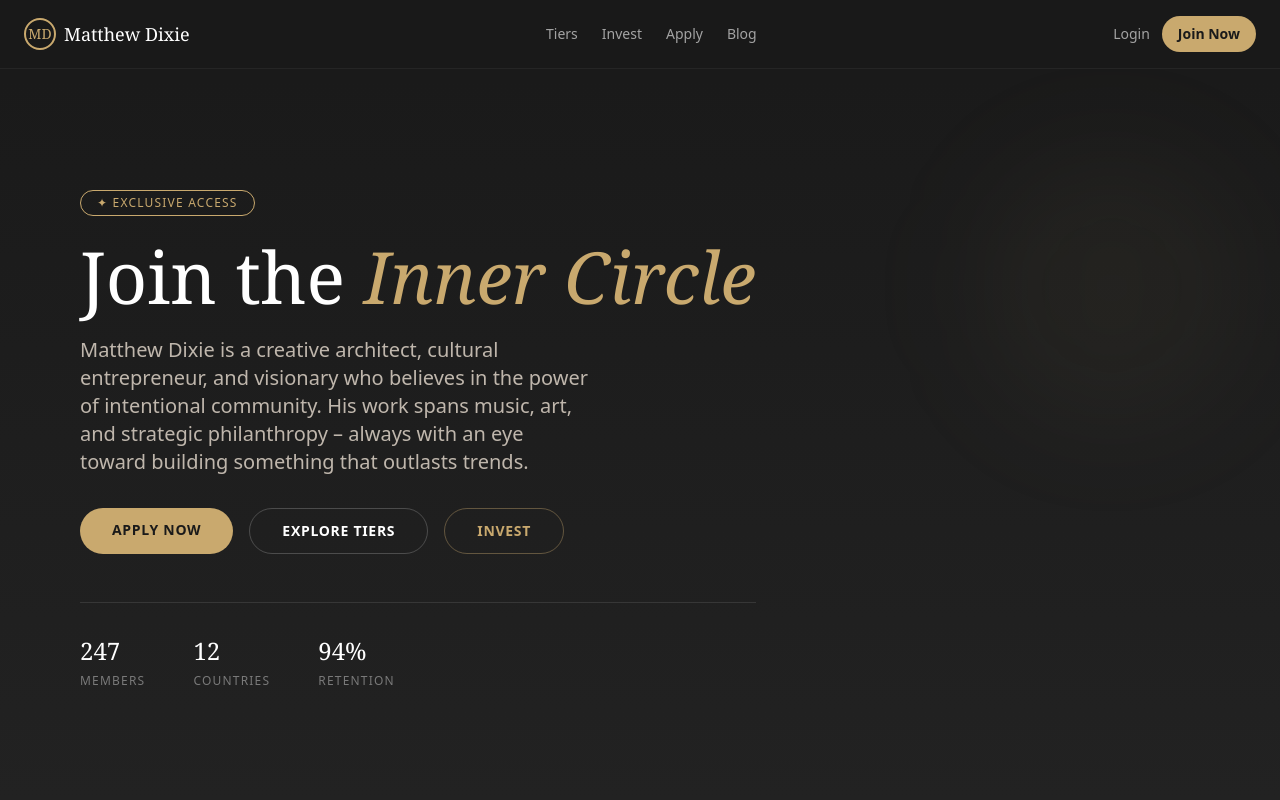
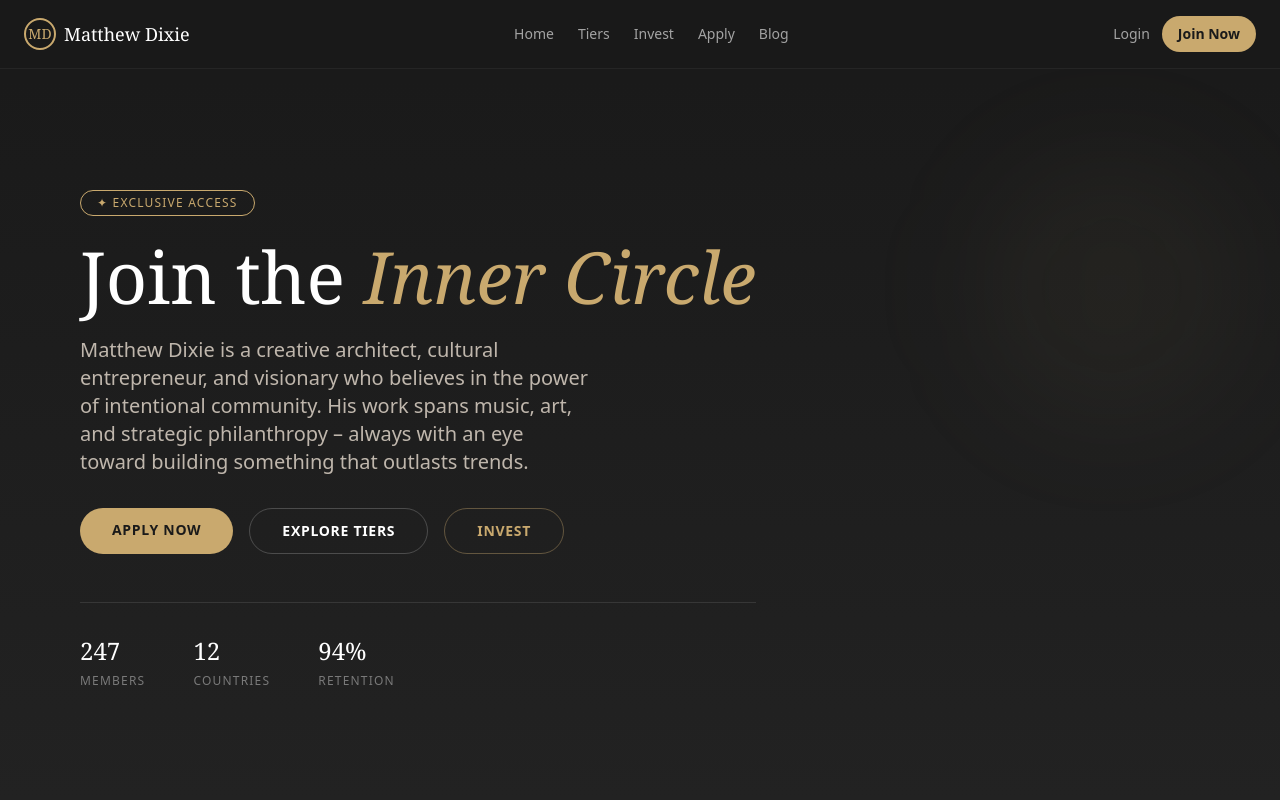
Before and after one commit to ihedioranmapromise-dev/matthew-dixie-management, a React app in the folder frontend/: page / in a window 1280 px wide. Shown: the top 800 px of the page. Built offline with nearby package versions, Linux system fonts and the light colour scheme; the HTML template or start-up script is replaced by a standard one.

Commit message:
Add Home link to navbar

```diff
--- a/frontend/src/components/Navbar.jsx
+++ b/frontend/src/components/Navbar.jsx
@@ -20,6 +20,7 @@ const Navbar = () => {
         </Link>
 
         <div className="hidden md:flex items-center gap-6 text-sm">
+          <Link to="/" className="text-white/60 hover:text-gold transition">Home</Link>
           <Link to="/tiers" className="text-white/60 hover:text-gold transition">Tiers</Link>
           <Link to="/investments" className="text-white/60 hover:text-gold transition">Invest</Link>
           <Link to="/apply" className="text-white/60 hover:text-gold transition">Apply</Link>
```
